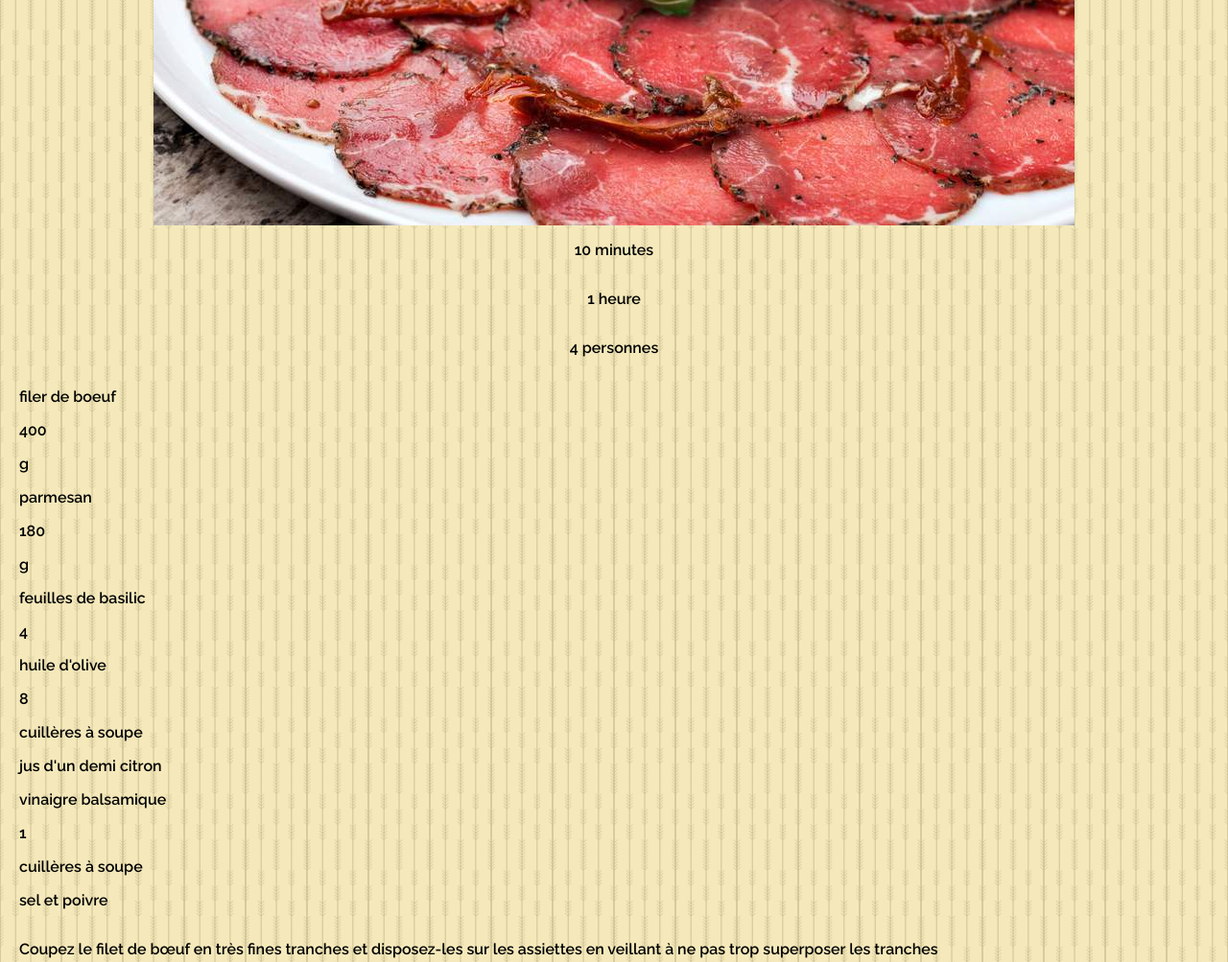
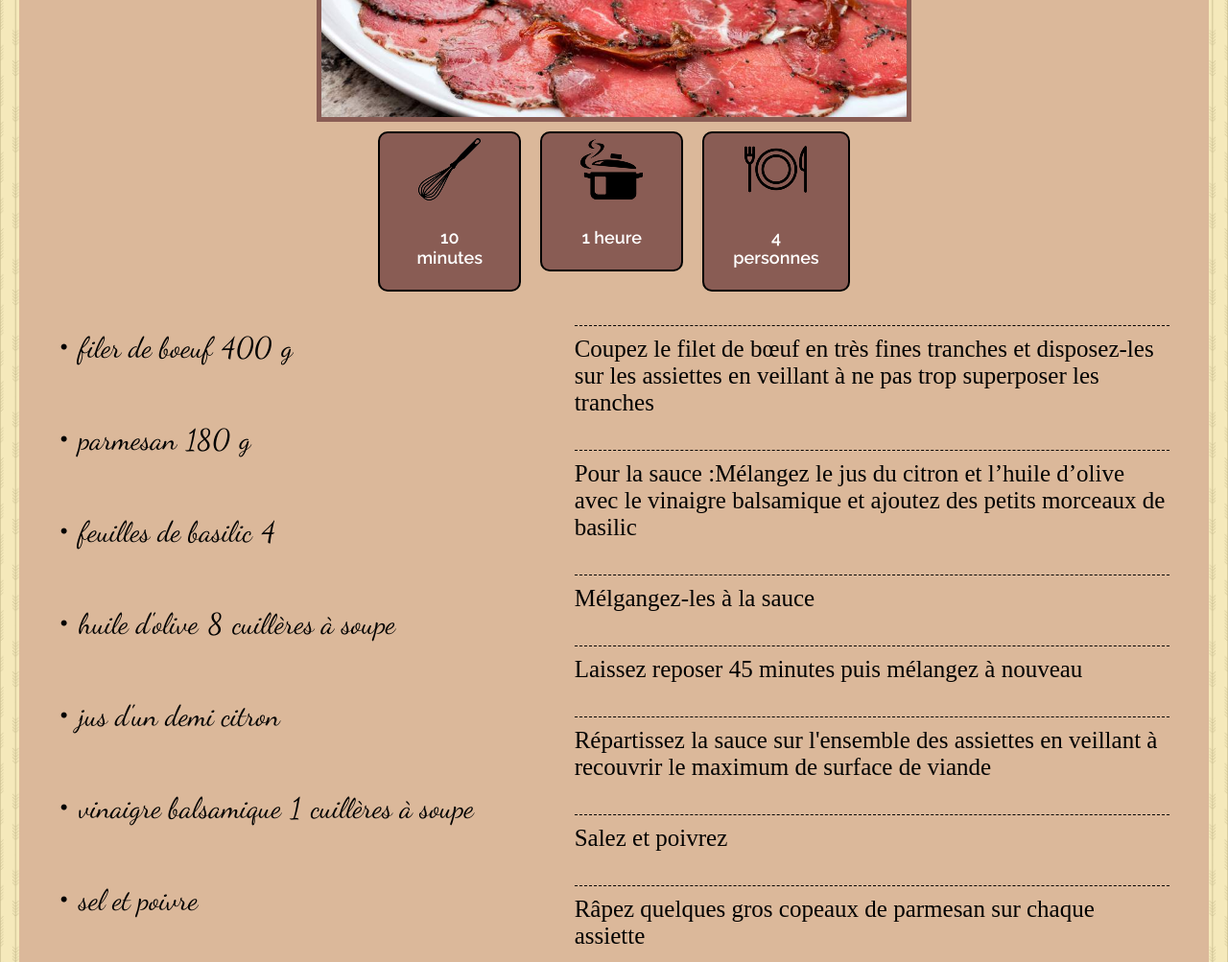
Before and after one commit to Spacelnvader/gaec-de-la-braye, a React app: page /ideesrecettes/1 in a window 1280 px wide. Shown: the part 1100-2103 px from the top of the page at 96% size. Built offline with nearby package versions, Linux system fonts and the light colour scheme.

Commit message:
final commit recette

```diff
--- a/public/index.html
+++ b/public/index.html
@@ -6,6 +6,10 @@
     <meta name="viewport" content="width=device-width, initial-scale=1" />
     <meta name="theme-color" content="#000000" />
     <link rel="preconnect" href="https://fonts.googleapis.com">
+
+<link rel="preconnect" href="https://fonts.gstatic.com" crossorigin>
+<link href="https://fonts.googleapis.com/css2?family=Dancing+Script&display=swap" rel="stylesheet">
+
 <link rel="preconnect" href="https://fonts.gstatic.com" crossorigin>
 <link href="https://fonts.googleapis.com/css2?family=Raleway:wght@600&display=swap" rel="stylesheet">
     <meta
--- a/src/components/Header/Header.jsx
+++ b/src/components/Header/Header.jsx
@@ -34,14 +34,6 @@ function Header() {
                     Nos Colis
                 </NavLink>
                 <NavLink
-                    to="/produits"
-                    className={(produitsCurrentPage) =>
-                        produitsCurrentPage.isActive ? "active" : ""
-                    }
-                >
-                    Produits transformés
-                </NavLink>
-                <NavLink
                     to="/ideesrecettes"
                     className={(idéerecetteCurrentPage) =>
                         idéerecetteCurrentPage.isActive ? "active" : ""
--- a/src/index.js
+++ b/src/index.js
@@ -9,7 +9,6 @@ import Colis from './pages/Colis';
 import Contact from './pages/Contact';
 import Page404 from './pages/Page404.jsx';
 import IdeeRecette from './pages/IdeeRecette';
-import ProduitsTransformés from './pages/ProduitsTransformés';
 import Recette from './pages/Recette';
 
 
@@ -26,7 +25,6 @@ root.render(
           <Route path="/contact" element={<Contact />} />
           <Route path="/ideesrecettes" element={<IdeeRecette />} />
           <Route path="/ideesrecettes/:recetteId" element={<Recette />} />
-          <Route path="/produits" element={<ProduitsTransformés />} />
           <Route path="*" element={<Page404 />} />
         </Routes>
     </BrowserRouter>
--- a/src/pages/Recette.jsx
+++ b/src/pages/Recette.jsx
@@ -2,6 +2,9 @@ import { getRecipeById } from "../services/datamanager"
 import { useParams } from "react-router-dom"
 import Page404 from "./Page404"
 import '../style/Recette.css'
+// import Fouet from '../assets/fouet.png'
+// import Cocotte from '../assets/cocotte.png'
+// import Couverts from '../assets/couvert.png'
 
 function Recette() {
     const { recetteId } = useParams();
@@ -12,15 +15,15 @@ function Recette() {
             <div className="recetteheader">
                 <h1>{recette.title}</h1>
                 <img src={recette.cover} alt={recette.title} />
+                <div className="requirementwrapper">
                     {recette.requirement.map((requirement, index) => (
                         <div key={index} className="requirement">
-                        <p>{requirement.preparation}</p>
-                        <p>{requirement.cuisson}</p>
-                        <p>{requirement.parts}</p>
+                            <p>{requirement.preparation}{requirement.cuisson}{requirement.parts}</p>
                         </div>
                     ))}
                 </div>
-
+            </div>
+            <div className="recettewrapper">
                 <div className="recetteingredient">
                     {/* get all children from parent json */}
                     {recette.ingredients.map((ingredients, index) => (
@@ -40,6 +43,7 @@ function Recette() {
 
                 </div>
             </div>
+        </div>
 
     ) : (
         <Page404 />
--- a/src/style/Contact.css
+++ b/src/style/Contact.css
@@ -9,3 +9,11 @@ margin: 40px 0 40px 0;
 .ContactDiv h3 {
     margin-bottom: 5%;
 }
+
+.ContactDiv h2 {
+    background-color: white;
+    padding: 10px;
+    border-radius: 20px;
+    margin-top: 5%;
+
+}
--- a/src/style/Recette.css
+++ b/src/style/Recette.css
@@ -1,7 +1,8 @@
 .recette {
-
     display: flex;
     flex-direction: column;
+    background-color: #DBB89A;
+
 }
 
 .recetteheader {
@@ -9,3 +10,101 @@
     flex-direction: column;
     align-items: center;
 }
+
+.recetteheader img {
+    width: 50%;
+    height: 50%;
+    object-fit: contain;
+    border: 5px solid #895c54;
+}
+
+.recetteheader h1 {
+    font-size: 70px;
+    font-family: 'Dancing Script', cursive;
+}
+
+.requirementwrapper {
+    display: flex;
+    align-items: baseline;
+}
+
+.requirement {
+    display: flex;
+    align-items: center;
+    flex-direction: column;
+    width: 33%;
+    font-size: 18px;
+    font-family: 'Amatic SC', cursive;
+    border: 2px solid black;
+    border-radius: 10px;
+    margin: 10px;
+    padding: 5px;
+    background-color: #895c54;
+    color: white;
+}
+.requirement p {
+    padding: 5px 25px 0 25px;
+    text-align: center;
+
+}
+
+
+ .requirement:first-child::before {
+    content: url(../assets/fouet.png);
+
+
+ }
+
+.requirement:nth-child(2)::before {
+    content: url(../assets/cocotte.png);
+
+}
+
+.requirement:nth-child(3)::before {
+    content: url(../assets/couvert.png);
+
+}
+
+.recettewrapper {
+    display: flex;
+    justify-content: space-evenly;
+
+}
+.recetteingredient {
+    width: 40%;
+    font-size: 25px;
+}
+
+.ingredient {
+    display: flex;
+    align-items: center;
+}
+
+
+.ingredient::before {
+    content: "•";
+    font-size: 30px;
+    padding-right: 10px;
+}
+
+.ingredient p {
+    padding-right: 10px;
+    font-family: 'Dancing Script', cursive;
+    font-size: 30px;
+}
+
+.recettestep {
+    width: 50%;
+    display: flex;
+    flex-direction: column;
+
+}
+
+.recettestep p {
+    font-family: 'Amatic SC', cursive;
+    font-size: 25px;
+    border-top: 1px dashed black;
+    padding-top: 10px;
+    padding-bottom: 10px;
+    margin-bottom: 0px;
+}
```
Also changed, not shown: src/assets/cocotte.png (added), src/assets/couvert.png (added), src/assets/fouet.png (added), src/pages/ProduitsTransformés.jsx (deleted). Lines whose indentation alone changed are shown as unchanged.
